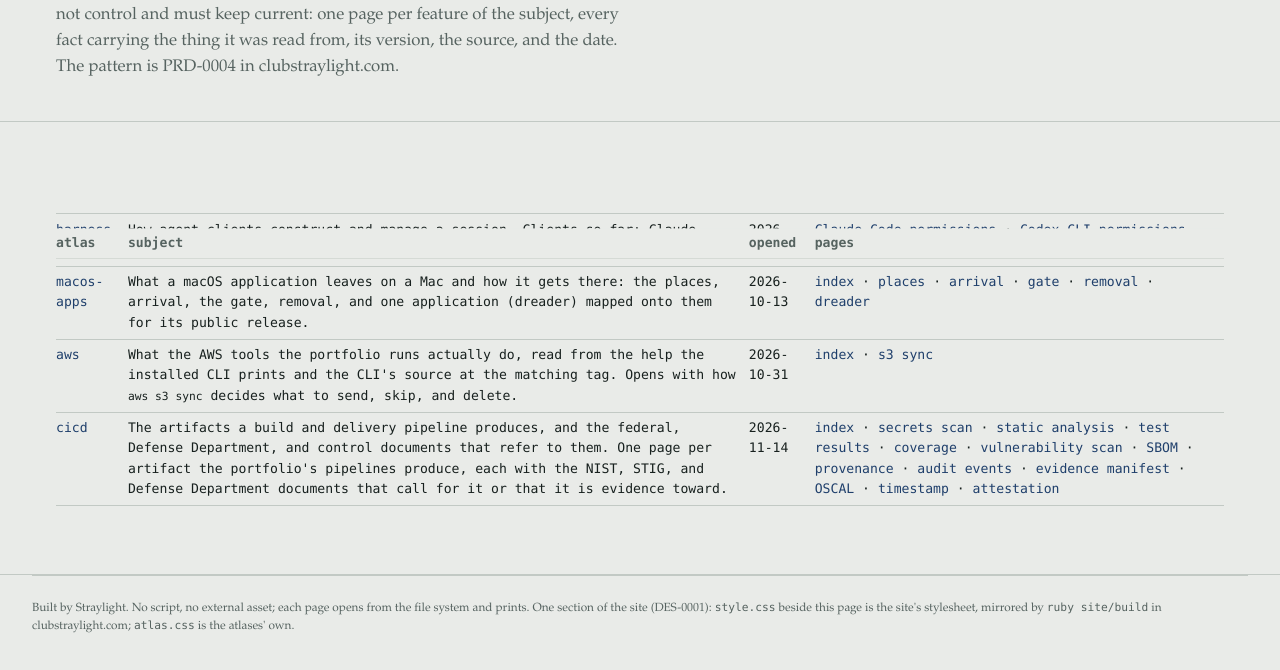
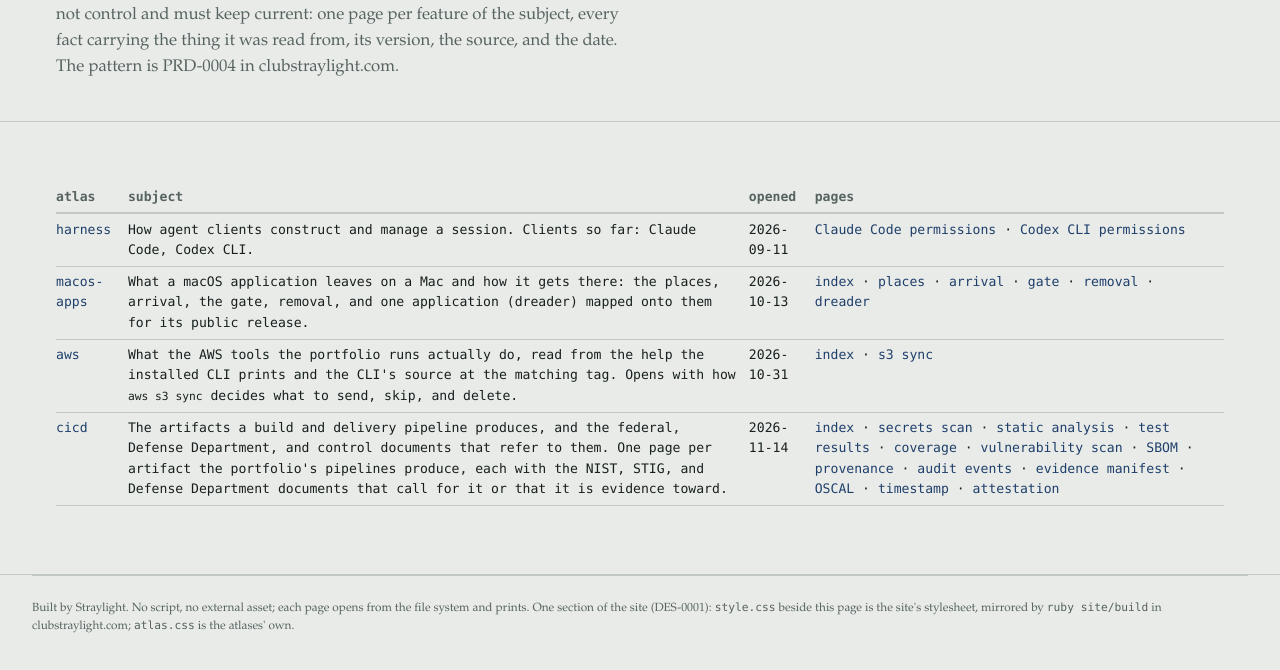
Before and after one commit to doolin/dave-skills, a website: page atlases/index.html in a window 1280 px wide. Shown: the part 192-862 px from the top of the page. Drawn offline with Linux system fonts and the light colour scheme.

Commit message:
CSL-0231 Stop atlas table headers covering their rows
Previous behavior: the header row of every atlas table
sat partway down the table, over the first rows.
Root cause: a table's wrapper scrolls sideways, and a
sticky header sticks within that box, so the offset
meant to clear the chrome pushed it into the table.
Correction: atlas table headers are ordinary rows.

Co-Authored by Straylight via Claude Code with Claude Opus 5.5

```diff
--- a/atlases/atlas.css
+++ b/atlases/atlas.css
@@ -85,11 +85,15 @@ h3 { font-size: 1.02rem; margin: 1.6rem 0 .4rem; }
 /* ---- facts -------------------------------------------------------- */
 
 /* A fact table: the source mark in the margin face, the kind mark as
- * the section's one signal, and the header sitting below the chrome:
- * the site row and the atlases row, and on an atlas's pages that
- * atlas's row as well. */
+ * the section's one signal. The wrapper scrolls sideways so a wide
+ * table fits a narrow screen, and a scrolling box is where a sticky
+ * header sticks: the site stylesheet's sticky th, offset to clear the
+ * chrome, would sit that far down inside the table, over its rows; and
+ * outside a wrapper its offset, set for two rows of chrome, slides
+ * under an atlas page's three. So every atlas table's header is an
+ * ordinary row. */
 .tbl { overflow-x: auto; margin: .75rem 0 1.25rem; }
-body:has(nav.pages) th { top: 5.85rem; }
+th { position: static; }
 td code { white-space: nowrap; }
 .src {
   font-family: ui-monospace, "SF Mono", SFMono-Regular, Menlo, Consolas, monospace;
```
